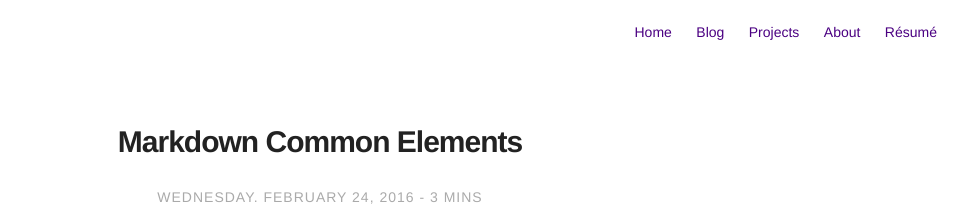
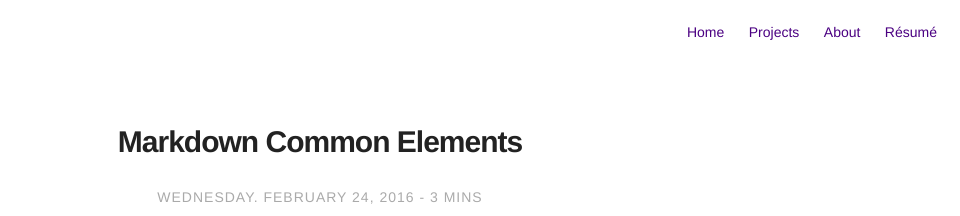
Before and after one commit to ShaneZhong/shanezhong.github.io, a Jekyll site: the page built from _posts/2016-02-24-markdown-common-elements.markdown, in a window 1280 px wide and 900 px high. Shown: the top 216 px of the window, without its empty margins (320-1280 px from the left). Built offline with Jekyll 4.4.1, drawn with Linux system fonts in a browser that asks for light colours.

Commit message:
Turn off Blog & move post to projects

```diff
--- a/_config.yml
+++ b/_config.yml
@@ -75,7 +75,7 @@ projects: true
 
 # if you don't need "about" or "blog", comment them out below
 about: true
-blog: true
+blog: false
 
 # do you want to show the "read time" of the posts?
 read-time: true
@@ -87,7 +87,7 @@ show-tags: false
 related: false
 
 # Display links for next and previous posts for the specified categories
-post-advance-links: [blog]
+post-advance-links: [projects]
 
 # show author block at the end of a post ?
 show-author: false
--- a/_posts/2015-02-24-markdown-extra-components.markdown
+++ b/_posts/2015-02-24-markdown-extra-components.markdown
@@ -8,7 +8,7 @@ tag:
 - markdown
 - components
 - extra
-category: blog
+category: project
 author: jamesfoster
 description: Markdown summary with different options
 ---
--- a/_posts/2016-01-23-indigo-jekyll-theme.markdown
+++ b/_posts/2016-01-23-indigo-jekyll-theme.markdown
@@ -1,7 +1,7 @@
 ---
 title: ":ramen: Indigo, minimalist jekyll theme"
 layout: post
-date: 2016-01-23 22:10
+date: 2019-01-23 22:10
 tag: jekyll
 image: https://koppl.in/indigo/assets/images/jekyll-logo-light-solid.png
 headerImage: true
--- a/_posts/2016-02-24-markdown-common-elements.markdown
+++ b/_posts/2016-02-24-markdown-common-elements.markdown
@@ -8,7 +8,7 @@ tag:
 - markdown
 - elements
 star: true
-category: blog
+category: project
 author: johndoe
 description: Markdown summary with different options
 ---
```
Also changed, not shown: assets/images/james.jpg (deleted), assets/screen-shot.png, 1 other file.
